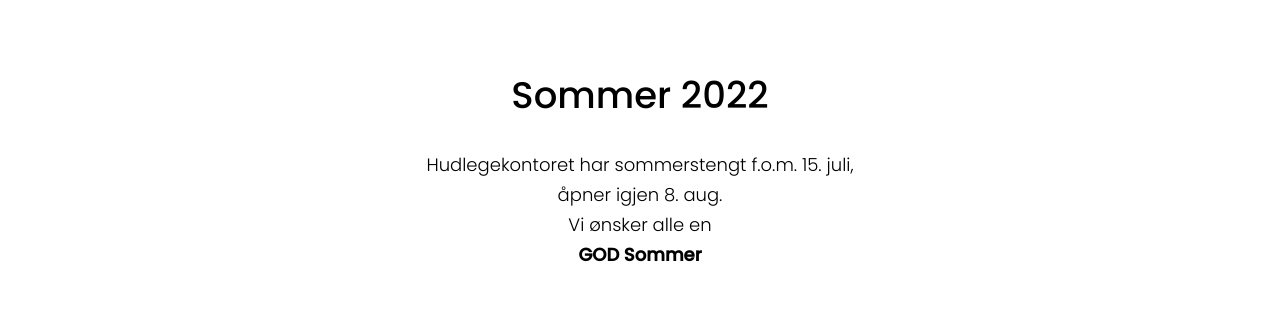
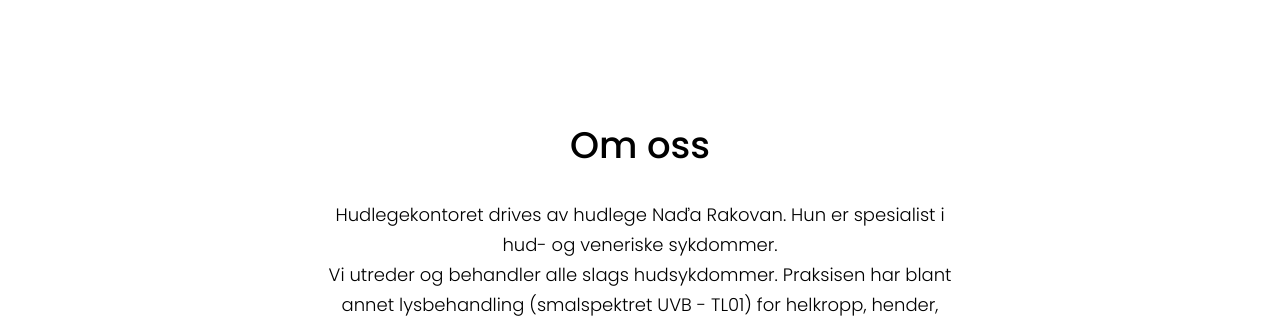
Before and after one commit to georgsku/hudlegekontoret-larvik, a Vue app: page / in a window 1280 px wide. Shown: the part 627-947 px from the top of the page. Built offline with nearby package versions, Linux system fonts and the light colour scheme.

Commit message:
Fjernet sommer 2022

```diff
--- a/src/components/introtext.vue
+++ b/src/components/introtext.vue
@@ -1,14 +1,6 @@
 <template>
     <div class="wrapper margin-100" id="introtext">
         <div class="introtext">
-            <h3>Sommer 2022</h3>
-            <p>
-                Hudlegekontoret har sommerstengt f.o.m. 15. juli, <br>
-                åpner igjen 8. aug. <br>
-                Vi ønsker alle en <br>
-                <b>GOD Sommer</b>
-
-            </p>
             <h3 class="seperate-header">Om oss</h3>
             <p>Hudlegekontoret drives av hudlege Na&#271;a Rakovan. Hun er spesialist i hud- og veneriske sykdommer. <br>
                 Vi utreder og behandler alle slags hudsykdommer.
```
